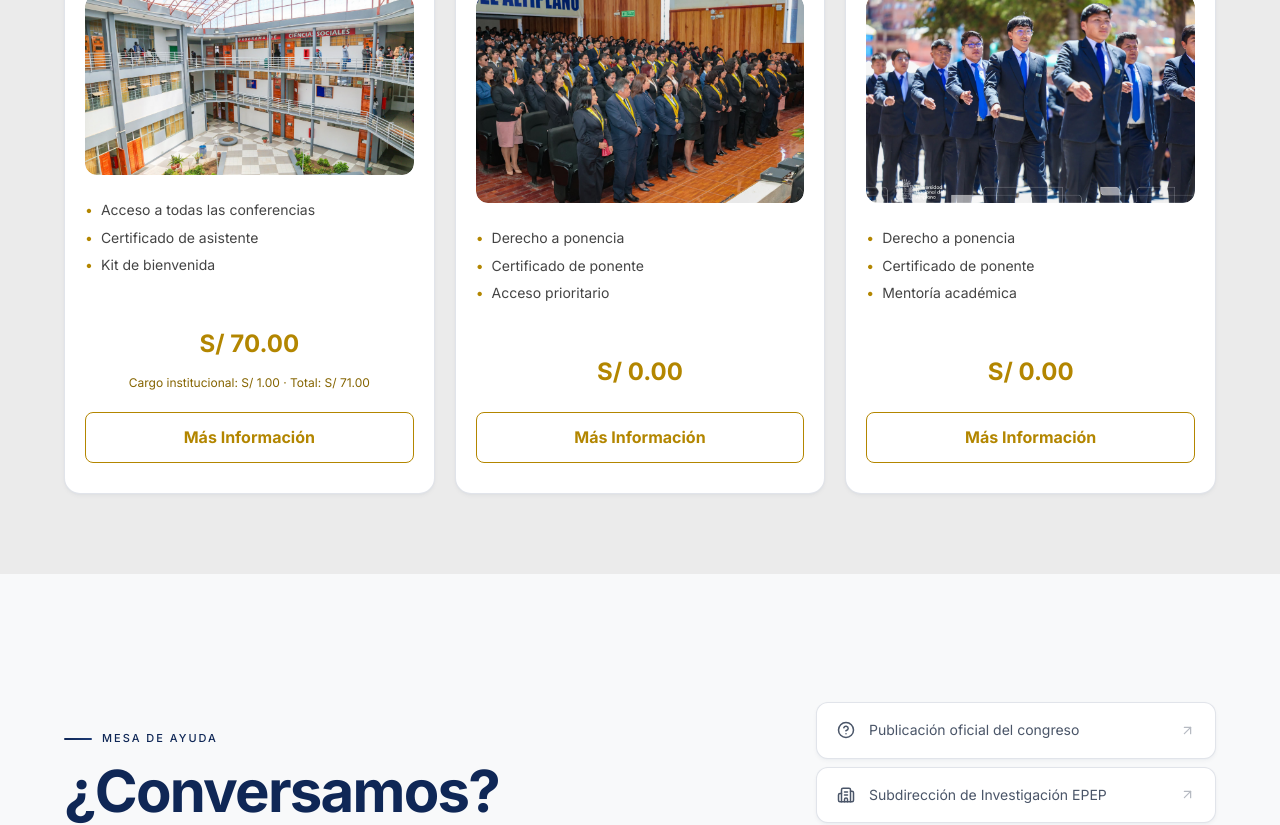
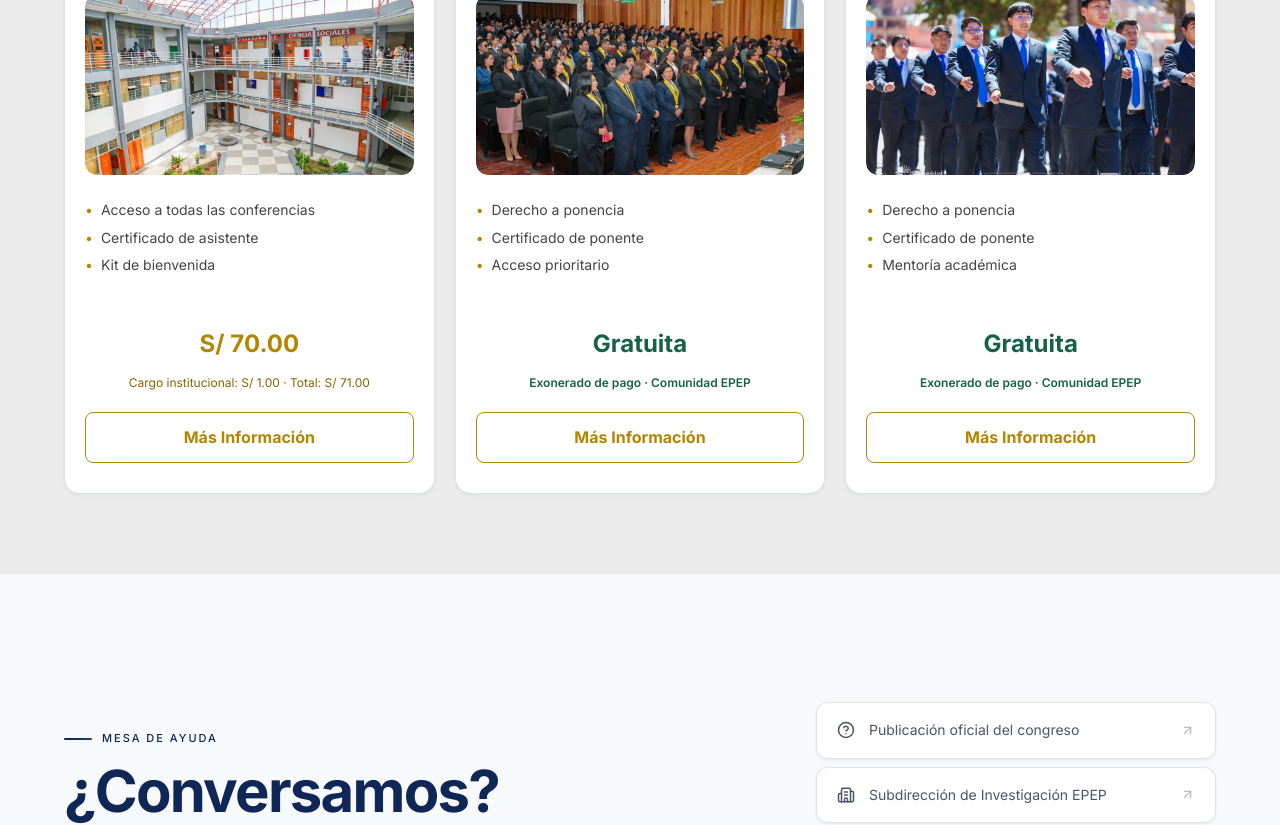
Before and after one commit to jcesargithl/webcongreso, a Next.js app: page / in a window 1280 px wide. Shown: the part 7526-8351 px from the top of the page. Built offline with nearby package versions, Linux system fonts and the light colour scheme.

Commit message:
feat: mostrar inscripción como gratuita en tarjetas con costo cero

```diff
--- a/src/app/page.tsx
+++ b/src/app/page.tsx
@@ -427,7 +427,7 @@ export default function Home() {
 
           {registrationCategories.map((category) => {
             const { title, fee, features, role: badge, mode, image: img } = category;
-            const price = formatCurrency(fee);
+            const price = fee === 0 ? "Gratuita" : formatCurrency(fee);
             return (
               <div
                 key={category.id}
@@ -465,11 +465,15 @@ export default function Home() {
                   ))}
                 </div>
 
-                <p style={{ color: '#B38600', fontSize: '24px', fontWeight: 'bold', margin: '10px 0 20px' }}>{price}</p>
-                {fee > 0 && <p className="registration-fee-note">Cargo institucional: {formatCurrency(getInstitutionalFee(category))} · Total: {formatCurrency(getRegistrationTotal(category))}</p>}
+                <p style={{ color: fee === 0 ? '#176244' : '#B38600', fontSize: '24px', fontWeight: 'bold', margin: '10px 0 20px' }}>{price}</p>
+                {fee > 0 ? (
+                  <p className="registration-fee-note">Cargo institucional: {formatCurrency(getInstitutionalFee(category))} · Total: {formatCurrency(getRegistrationTotal(category))}</p>
+                ) : (
+                  <p className="registration-fee-note" style={{ color: '#176244', fontWeight: 600 }}>Exonerado de pago · Comunidad EPEP</p>
+                )}
                 <button
                   onClick={() => setModal({ kind: "registration", categoryId: category.id })}
-                  style={{ border: '1px solid #B38600', backgroundColor: '#FFF', color: '#B38600', padding: '12px', width: '100%', fontWeight: 'bold', cursor: 'pointer', borderRadius: '8px', transition: 'all 0.2s' }}
+                  style={{ border: '1px solid #B38600', backgroundColor: '#FFF', color: '#B38600', padding: '12px', width: '100%', fontWeight: 'bold', cursor: 'pointer', borderRadius: '8px', transition: 'all 0.2s', marginTop: 'auto' }}
                   onMouseOver={(e) => { e.currentTarget.style.backgroundColor = '#B38600'; e.currentTarget.style.color = '#FFF'; }}
                   onMouseOut={(e) => { e.currentTarget.style.backgroundColor = '#FFF'; e.currentTarget.style.color = '#B38600'; }}
                 >
```
